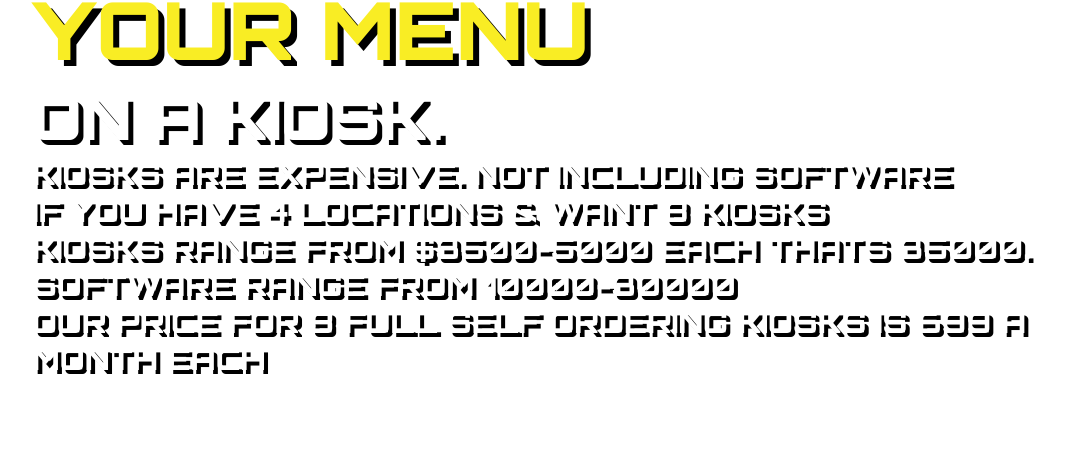
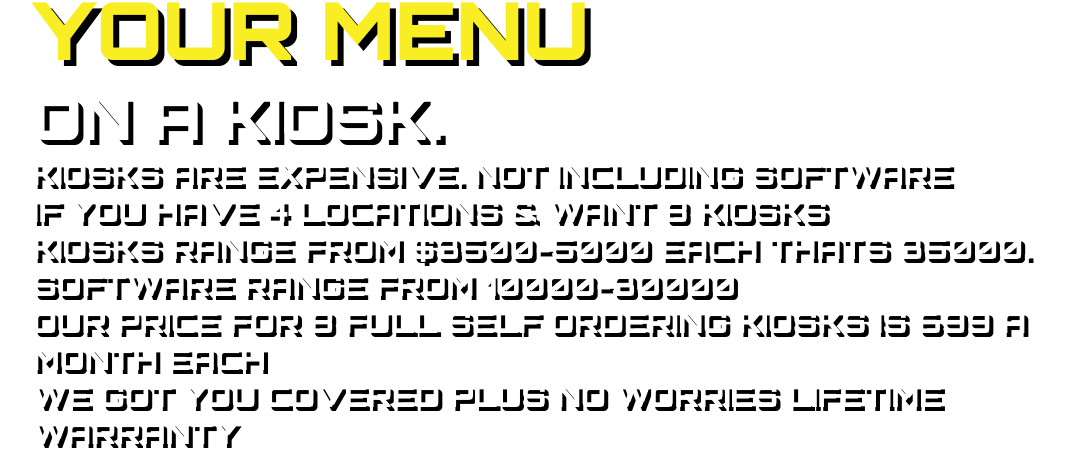
Before and after one commit to sleepingmoon3/your-kiosk, a plain HTML site: page index.html in a window 1280 px wide. Shown: the part 1022-1496 px from the top of the page, without its empty margins (96-1161 px from the left). Drawn offline with Linux system fonts and the light colour scheme.

Commit message:
Add files via upload

```diff
--- a/index.html
+++ b/index.html
@@ -54,12 +54,13 @@
         <h2 class="block">ON A KIOSK.</h2>
     </div>
 
-    <div>
+    <div style="color:#F9ED24">
     <h4 class="block">KIOSKS ARE EXPENSIVE. NOT INCLUDING SOFTWARE</h4>
     <H4 class="block">IF YOU HAVE 4 LOCATIONS & WANT 8 KIOSKS</H4>
     <H4 class="block">KIOSKS RANGE FROM $3500-5000 EACH THATS 35000.</H4>
     <H4 class="block">SOFTWARE RANGE FROM 10000-30000</H4>
     <H4 class="block">OUR PRICE FOR 8 FULL SELF ORDERING KIOSKS IS 699 A MONTH EACH</H4>
+    <h4>WE GOT YOU COVERED PLUS NO WORRIES LIFETIME WARRANTY</h4>
 
     </div>
     <div class="Productcontent" style="padding-top: 100px;">
```
